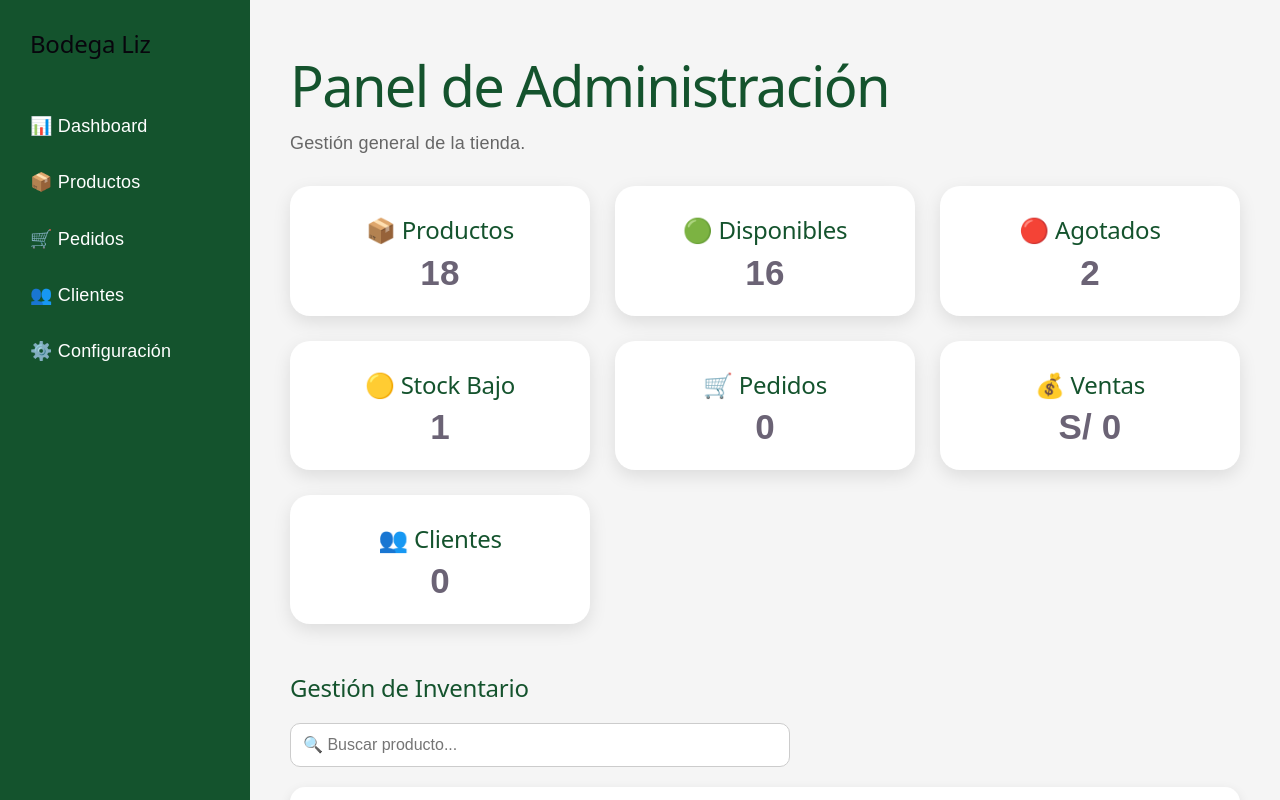
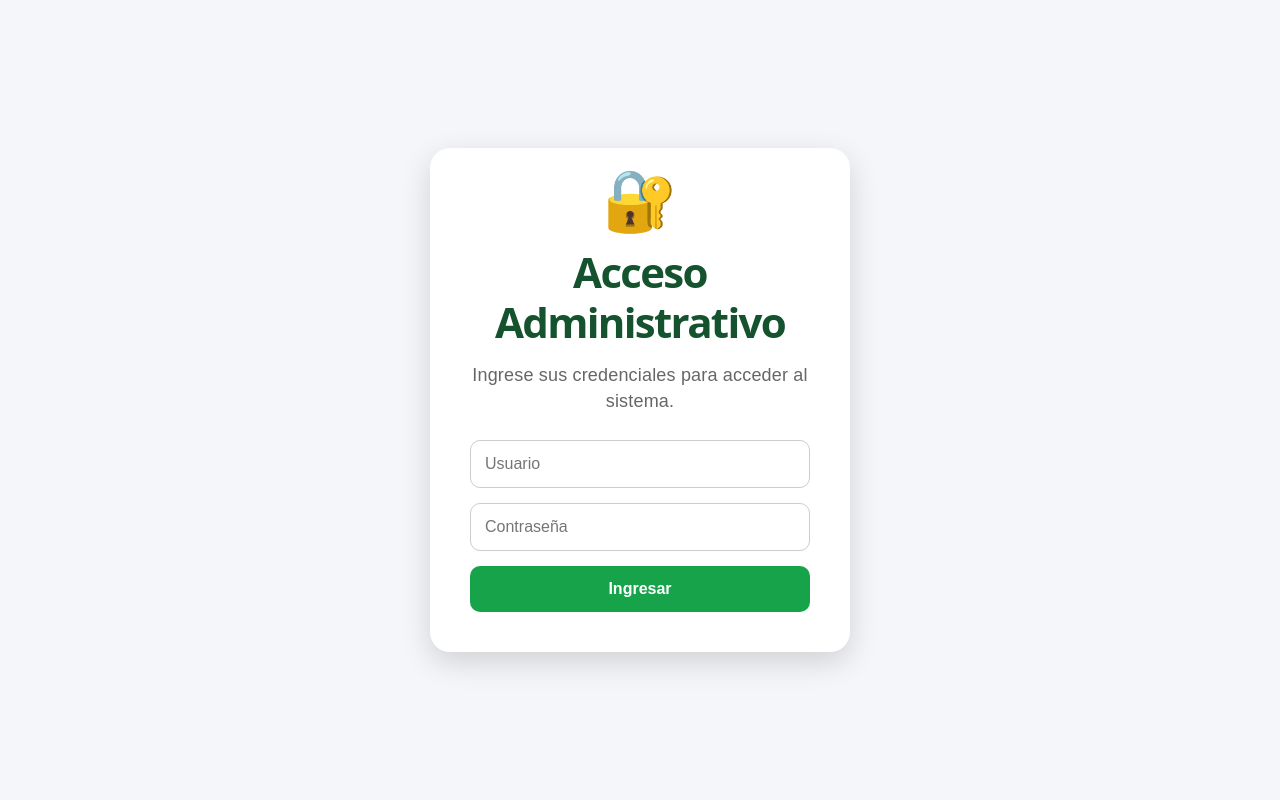
Before and after one commit to juxn-vx97/Bodega-Liz---proyecto-Cloud-Computing, a React app in the folder frontend/: page /administrador in a window 1280 px wide. Shown: the top 800 px of the page. Built offline with nearby package versions, Linux system fonts and the light colour scheme; the HTML template or start-up script is replaced by a standard one.

Commit message:
Avance login administrativo y cierre de sesion

```diff
--- a/frontend/src/App.css
+++ b/frontend/src/App.css
@@ -1431,3 +1431,101 @@ body {
   font-size: 16px;
 
 }
+
+/* LOGIN ADMINISTRADOR */
+
+.login-page{
+  min-height:100vh;
+  display:flex;
+  justify-content:center;
+  align-items:center;
+  background:#f4f6f9;
+}
+
+.login-admin{
+  width:420px;
+  background:white;
+  padding:40px;
+  border-radius:20px;
+  box-shadow:0 10px 30px rgba(0,0,0,0.15);
+  text-align:center;
+}
+
+.login-admin h1{
+  font-size:42px;
+  color:#14532d;
+  margin-bottom:15px;
+  font-weight:700;
+  line-height:1.2;
+}
+
+.login-admin p{
+  color:#666;
+  margin-bottom:25px;
+}
+
+.login-admin input{
+  width:100%;
+  padding:14px;
+  margin-bottom:15px;
+  border:1px solid #ccc;
+  border-radius:10px;
+  font-size:16px;
+}
+
+.login-admin button{
+  width:100%;
+  padding:14px;
+  border:none;
+  border-radius:10px;
+  background:#16a34a;
+  color:white;
+  font-size:16px;
+  font-weight:bold;
+  cursor:pointer;
+  transition:0.3s;
+}
+
+.login-admin button:hover{
+  background:#15803d;
+}
+
+.login-icon{
+  font-size:60px;
+  margin-bottom:15px;
+}
+
+/* CABECERA ADMIN */
+
+.admin-header{
+  display:flex;
+  justify-content:space-between;
+  align-items:center;
+  margin-bottom:25px;
+}
+
+.admin-user{
+  display:flex;
+  align-items:center;
+  gap:15px;
+}
+
+.admin-user span{
+  font-weight:bold;
+  color:#333;
+}
+
+.logout-btn{
+  border:none;
+  background:#dc2626;
+  color:white;
+  padding:10px 15px;
+  border-radius:8px;
+  cursor:pointer;
+  font-weight:bold;
+  transition:0.3s;
+}
+
+.logout-btn:hover{
+  background:#b91c1c;
+}
--- a/frontend/src/App.jsx
+++ b/frontend/src/App.jsx
@@ -9,6 +9,7 @@ import Servicios from './pages/Servicios'
 import Contacto from './pages/Contacto'
 import Carrito from './pages/Carrito'
 import Admin from './pages/Admin'
+
 
 function App() {
 
@@ -45,6 +46,7 @@ function App() {
 
         <Route path="/contacto" element={<Contacto />} />
 
+
         <Route
           path="/administrador"
          element={<Admin />}
--- a/frontend/src/pages/Admin.jsx
+++ b/frontend/src/pages/Admin.jsx
@@ -1,8 +1,15 @@
-import { useState } from 'react'
+import { useState, useEffect } from 'react'
 
 function Admin() {
 
-  const [productos, setProductos] = useState([
+const [productos, setProductos] = useState(() => {
+
+  const productosGuardados =
+    localStorage.getItem('productos')
+
+  return productosGuardados
+    ? JSON.parse(productosGuardados)
+    : [
 
       { nombre: 'Coca Cola', precio: 4.50, stock: 20, estado: 'Disponible' },
 
@@ -40,7 +47,25 @@ function Admin() {
 
       { nombre: 'Trident', precio: 2.00, stock: 30, estado: 'Disponible' }
 
-  ])
+    ]
+})
+
+        useEffect(() => {
+
+            localStorage.setItem(
+                'productos',
+               JSON.stringify(productos)
+           )
+
+             }, [productos])
+
+  const [adminLogueado, setAdminLogueado] = useState(
+  localStorage.getItem('adminLogueado') === 'true'
+  )
+
+  const [usuario, setUsuario] = useState('')
+
+  const [password, setPassword] = useState('')
 
   const [nuevoNombre, setNuevoNombre] = useState('')
 
@@ -72,9 +97,9 @@ const [busqueda, setBusqueda] = useState('')
 
 }
 
-const seleccionarProducto = (producto, index) => {
+const seleccionarProducto = (producto) => {
 
-  setProductoEditando(index)
+  setProductoEditando(producto.indexOriginal)
 
   setEditarNombre(producto.nombre)
 
@@ -158,7 +183,10 @@ const productosFiltrados = productos.filter(
     producto.nombre
       .toLowerCase()
       .includes(busqueda.toLowerCase())
-)
+).map((producto) => ({
+  ...producto,
+  indexOriginal: productos.indexOf(producto)
+}))
 
 const productosDisponibles = productos.filter(
   producto => producto.stock > 0
@@ -171,6 +199,100 @@ const productosAgotados = productos.filter(
 const productosStockBajo = productos.filter(
   producto => producto.stock > 0 && producto.stock <= 5
 ).length
+
+const iniciarSesion = () => {
+
+  if (
+    usuario === 'admin' &&
+    password === '123456'
+  ) {
+
+    localStorage.setItem(
+      'adminLogueado',
+      'true'
+    )
+
+    localStorage.setItem(
+      'ultimoUsuario',
+      usuario
+    )
+
+    setAdminLogueado(true)
+
+  } else {
+
+    alert(
+      'Usuario o contraseña incorrectos'
+    )
+
+  }
+
+}
+
+const cerrarSesion = () => {
+
+  localStorage.removeItem(
+    'adminLogueado'
+  )
+
+  setAdminLogueado(false)
+
+  setPassword('')
+
+}
+
+if (!adminLogueado) {
+
+  return (
+
+
+   <div className="login-page">
+   <div className="login-admin">
+
+   <div className="login-icon">
+    🔐
+   </div>
+
+      <h1>
+        Acceso Administrativo
+      </h1>
+
+      <p>
+        Ingrese sus credenciales para acceder al sistema.
+      </p>
+
+      <input
+        type="text"
+        placeholder="Usuario"
+        value={usuario}
+        onChange={(e) =>
+          setUsuario(e.target.value)
+        }
+      />
+
+      <input
+        type="password"
+        placeholder="Contraseña"
+        value={password}
+        onChange={(e) =>
+          setPassword(e.target.value)
+        }
+      />
+
+      <button
+        className="add-btn"
+        onClick={iniciarSesion}
+      >
+        Ingresar
+      </button>
+
+    </div>
+    </div>
+
+
+  )
+
+}
 
   return (
 
@@ -198,11 +320,34 @@ const productosStockBajo = productos.filter(
 
       <main className="admin-content">
 
+       <div className="admin-header">
+
+  <div>
+
     <h1>Panel de Administración</h1>
 
     <p>
       Gestión general de la tienda.
     </p>
+
+  </div>
+
+  <div className="admin-user">
+
+    <span>
+      👤 Administrador
+    </span>
+
+    <button
+      className="logout-btn"
+      onClick={cerrarSesion}
+    >
+      🚪 Cerrar Sesión
+    </button>
+
+  </div>
+
+</div>
 
        <div className="admin-cards">
 
@@ -449,7 +594,7 @@ const productosStockBajo = productos.filter(
                     <button
   className="edit-btn"
   onClick={() =>
-    seleccionarProducto(producto, index)
+  seleccionarProducto(producto)
 }
 >
 
@@ -483,6 +628,6 @@ const productosStockBajo = productos.filter(
 
   );
 
+
 }
-
 export default Admin;
```
Lines whose indentation alone changed are shown as unchanged.
